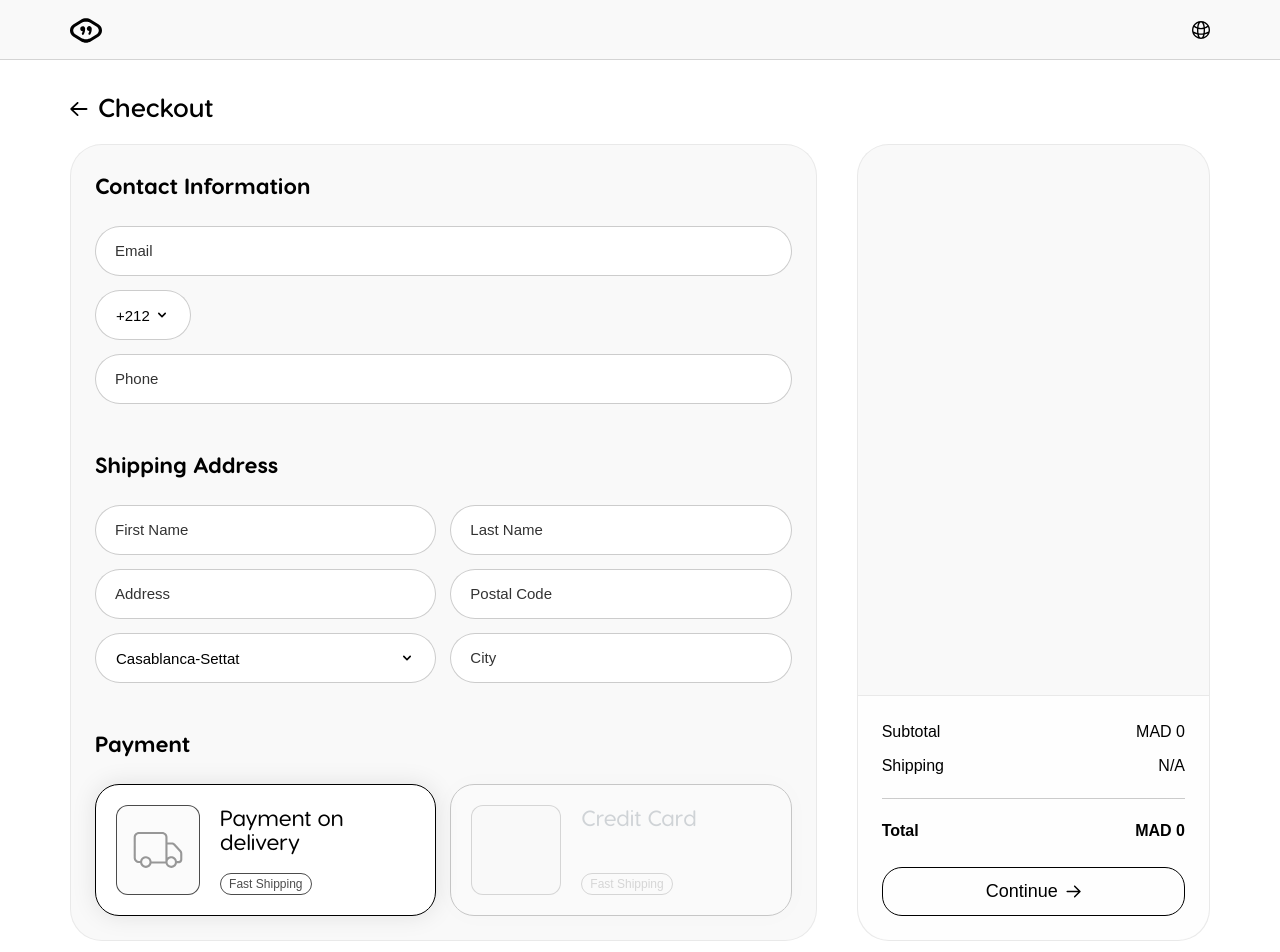
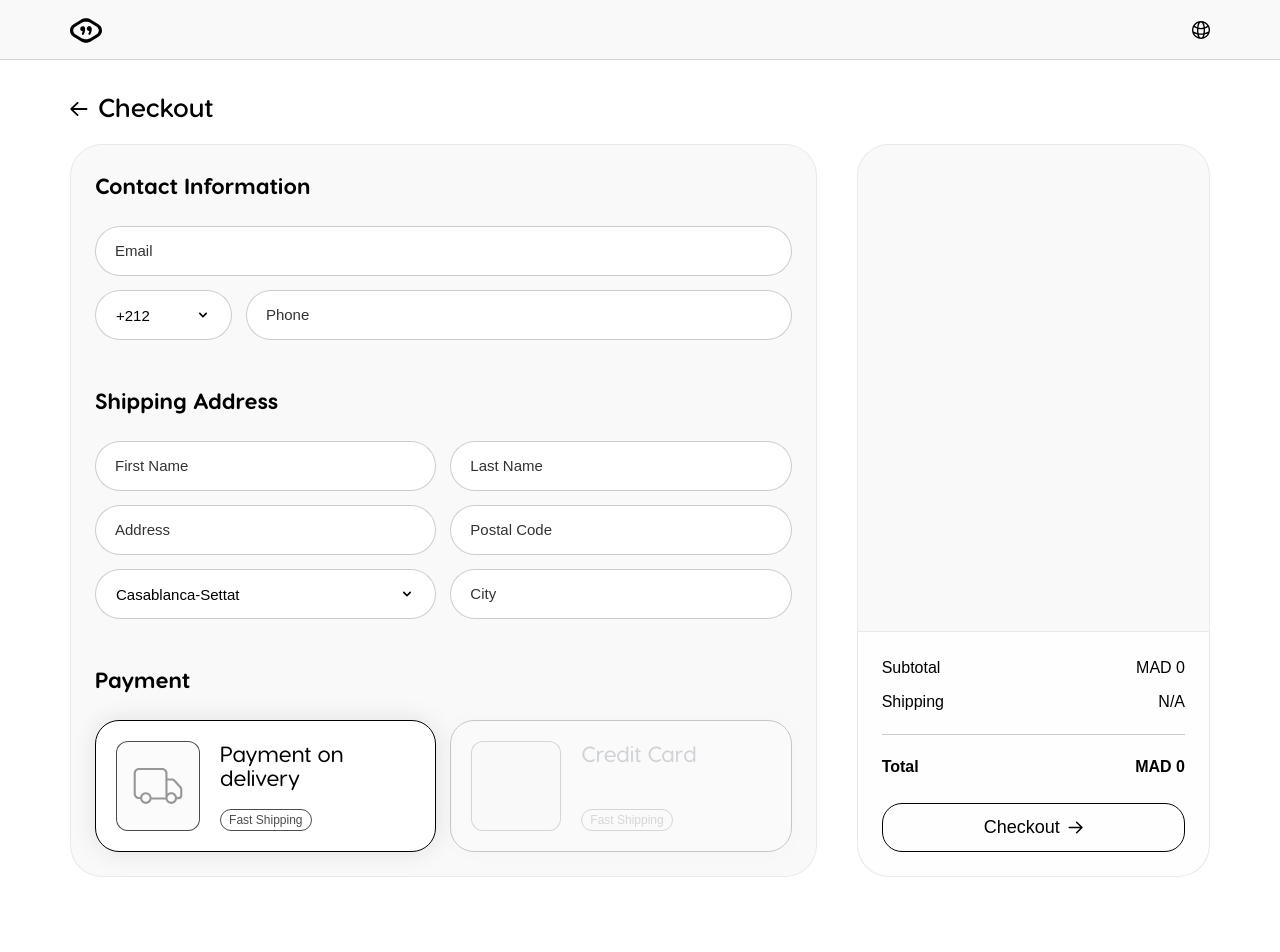
Before and after one commit to Ismail-Tz/virgules-cases, a Vue app: page /checkout in a window 1280 px wide. Shown: the top 952 px of the page. After the commit the page ends 917 px from the top, so only its background shows below. Built offline with nearby package versions, Linux system fonts and the light colour scheme; a web font is replaced by a local one.

Commit message:
Improve CheckoutPage

```diff
--- a/src/components/CheckoutPage.vue
+++ b/src/components/CheckoutPage.vue
@@ -115,9 +115,9 @@
                 </template>
               </label>
             </div>
-            <div class="flex flex-wrap gap-[10px] 750:gap-[14px]">
+            <div class="flex flex-wrap 750:flex-nowrap gap-[10px] 750:gap-[14px]">
               <div
-                class="relative flex items-center h-[50px] bg-white border border-[#00000033] text-black text-[15px] rounded-full focus-within:border-[#000000] transition-all duration-300 ease-in-out w-full 750:w-auto"
+                class="relative flex items-center h-[50px] bg-white border border-[#00000033] text-black text-[15px] rounded-full focus-within:border-[#000000] transition-all duration-300 ease-in-out w-full 750:flex-grow 750:w-3/12"
               >
                 <select
                   id="countryCode"
@@ -630,7 +630,7 @@
             class="flex items-center justify-center mx-6 750:mx-0 px-6 py-[10px] text-black text-[18px] border border-black w-full rounded-[24px] hover:bg-[#000000cc] hover:border-[#00000000] hover:text-white font-medium"
             @click="handleSubmit"
           >
-            Continue
+            Checkout
             <svg
               class="ml-[8px] w-[15px] h-[15px]"
               fill="currentColor"
@@ -786,7 +786,7 @@
               class="flex items-center justify-center px-6 py-[10px] text-black text-[18px] border border-black w-full rounded-[20px] hover:bg-[#000000cc] hover:border-[#00000000] hover:text-white font-medium"
               @click="handleSubmit"
             >
-              Continue
+            {{ isOneStep ? 'Checkout' : 'Proceed to Checkout' }}
               <svg
                 class="ml-[8px] w-[15px] h-[15px]"
                 fill="currentColor"
@@ -818,10 +818,11 @@
     @click.stop
     class="bg-[#F9F9F9] border border-black/20 450:border-black/50 rounded-t-[24px] 450:rounded-[24px] 750:rounded-[32px] 450:mx-3 750:m-0 w-full 750:max-w-2xl shadow-[0_0_25px_rgba(0,0,0,0.1)] flex flex-col justify-between space-y-[14px] 750:space-y-[24px] transform transition-transform duration-500 750:duration-300 ease-in-out"
     :class="{
-      'translate-y-full fixed bottom-0 left-0': isModalClosing && !isOneStep, // Mobile - hidden state
-      'translate-y-0 fixed bottom-0 left-0': isModalVisible && !isModalClosing && !isOneStep,    // Mobile - visible state
-      'animate-open': isModalVisible && isOneStep,      // Desktop open animation
-      'animate-close': isModalClosing && isOneStep,     // Desktop close animation
+      'translate-y-full fixed bottom-0 left-0': isModalClosing && isMobile, // Mobile - hidden state
+      'translate-y-0 fixed bottom-0 left-0': isModalVisible && !isModalClosing && isMobile,    // Mobile - visible state
+      'transition-all duration-300': isMobile, // Mobile transition duration
+      'animate-open': isModalVisible && !isMobile,      // Desktop open animation
+      'animate-close': isModalClosing && !isMobile,     // Desktop close animation
     }"
     style="will-change: transform"
   >
@@ -999,6 +1000,7 @@ export default {
   data() {
     return {
       isOneStep: window.innerWidth >= 1024,
+      isMobile: window.innerWidth < 450,
       currentStep: 1, // 1 for Order Review, 2 for Checkout Info
 
       // Your data properties go here
@@ -1037,6 +1039,7 @@ export default {
   methods: {
     handleResize() {
       this.isOneStep = window.innerWidth >= 1024;
+      this.isMobile = window.innerWidth < 450;
     },
 
     goToStep(step) {
@@ -1125,8 +1128,10 @@ export default {
       // Save the data if all fields are valid
       this.saveData();
 
-      // Trigger the overlay
-      this.openModal();
+      // Use $nextTick to ensure DOM updates happen before opening modal
+  this.$nextTick(() => {
+    this.openModal(); // Ensure the modal opening is smooth
+  });
     },
 
     clearFields() {
@@ -1162,8 +1167,15 @@ export default {
       });
     },
     openModal() {
+    // Ensure the closing state is reset before opening
+    this.isModalClosing = false;
+
+    // Small delay to ensure the CSS class for the transition is applied
+    this.$nextTick(() => {
       this.isModalVisible = true;
-    },
+    });
+  },
+
     closeModal() {
       this.isModalClosing = true;
       setTimeout(() => {
@@ -1207,9 +1219,15 @@ export default {
       this.isEmailInvalid = this.email && !emailRegex.test(this.email);
     },
     validatePhone() {
-      const phoneRegex = /^(0[67]\d{8}|0[58]\d{8}|[67]\d{8}|[58]\d{8})$/;
-      this.isPhoneInvalid = this.phone && !phoneRegex.test(this.phone);
-    },
+  // Normalize phone number by removing spaces
+  const normalizedPhone = this.phone.replace(/\s+/g, '');
+
+  // Regex to match Moroccan phone numbers, with optional spaces
+  const phoneRegex = /^(0[67]\d{8}|0[58]\d{8}|[67]\d{8}|[58]\d{8})$/;
+
+  // Validate the normalized phone number
+  this.isPhoneInvalid = normalizedPhone && !phoneRegex.test(normalizedPhone);
+},
     validatePostalCode() {
       const postalCodeRegex = /^[1-9]\d{4}$/;
       this.isPostalCodeInvalid =
```
